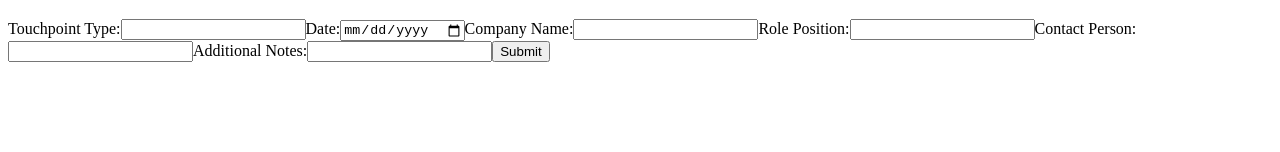
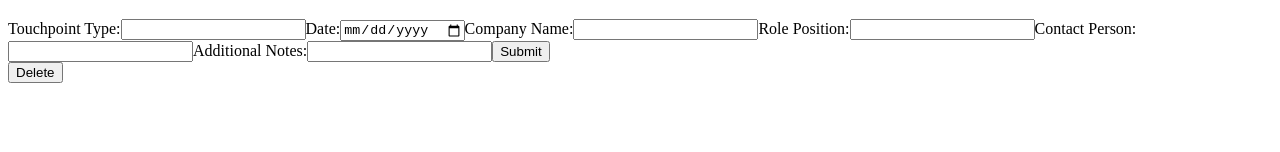
Before and after one commit to agpoulsen/touchpoint-client, a React (Create React App) app: page /edit/touchpoint/1/1 in a window 1280 px wide. Shown: the part 145-297 px from the top of the page. Built offline with nearby package versions, Linux system fonts and the light colour scheme; no server answers.

Commit message:
CRUD operations working

```diff
--- a/src/components/App.js
+++ b/src/components/App.js
@@ -65,7 +65,7 @@ class App extends Component {
             <Route exact path={'/signup'} component={ SignupForm }/>
             <Route path={'/edit/touchpoint/:userId/:touchpointId'} component={ EditTouchpoint }/>
             <Route exact path={'/:userId/touchpoint/new'}>
-              <NewTouchpoint userId={this.state.userId}/>
+              <NewTouchpoint userId={this.state.userId} />
             </Route>
             <Route path={'/:userId'}>
               <Touchpoints userId={this.state.userId} />
--- a/src/components/EditTouchpoint.js
+++ b/src/components/EditTouchpoint.js
@@ -18,6 +18,7 @@ export default class EditTouchpoint extends Component {
     };
     this.handleChange = this.handleChange.bind(this);
     this._handleSubmit = this._handleSubmit.bind(this);
+    this._handleDelete = this._handleDelete.bind(this);
   }
 
   componentDidMount() {
@@ -57,6 +58,12 @@ export default class EditTouchpoint extends Component {
 
     const params = this.props.match.params;
     api.updateTouchpoint( params.userId, params.touchpointId, this.state ).then(response => console.log(response));
+    this.props.history.push("/:userId");
+  }
+
+  _handleDelete(event) {
+    const params = this.props.match.params;
+    api.deleteTouchpoint( params.userId, params.touchpointId );
     this.props.history.push("/:userId");
   }
 
@@ -103,6 +110,10 @@ export default class EditTouchpoint extends Component {
           <button>Submit</button>
         </form>
 
+        <div>
+          <button onClick={this._handleDelete}>Delete</button>
+        </div>
+
       </div>
     )
   }
--- a/src/components/NewTouchpoint.js
+++ b/src/components/NewTouchpoint.js
@@ -1,8 +1,9 @@
 import React, { Component } from 'react';
+import { withRouter } from 'react-router-dom';
 
 import api from './../services/api.service';
 
-export default class NewTouchpoint extends Component {
+class NewTouchpoint extends Component {
   constructor(props) {
     super(props)
 
@@ -30,7 +31,6 @@ export default class NewTouchpoint extends Component {
 
     api.createTouchpoint( this.props.userId, this.state ).then(response => console.log(response));
     this.props.history.push("/:userId");
-    window.location.reload();
   }
 
   render() {
@@ -80,3 +80,5 @@ export default class NewTouchpoint extends Component {
     )
   }
 }
+
+export default withRouter(NewTouchpoint);
--- a/src/components/Touchpoints.js
+++ b/src/components/Touchpoints.js
@@ -32,6 +32,8 @@ export default class Touchpoint extends Component {
     return (
       <div className='container'>
         <h1>User Touchpoints</h1>
+
+        <Link to="/:userId/touchpoint/new">Add New Touchpoint</Link>
 
         <table>
           <thead>
```
